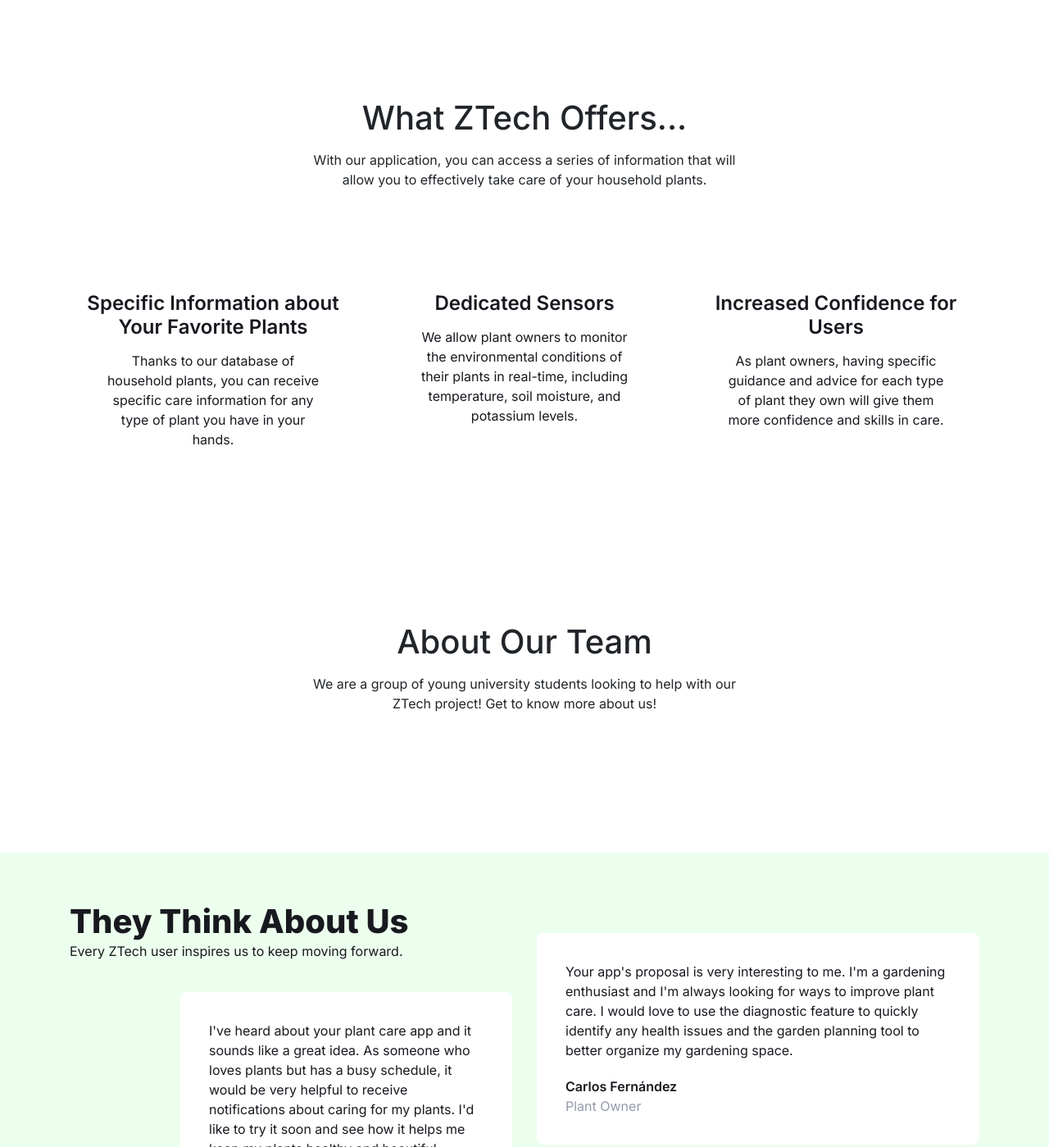
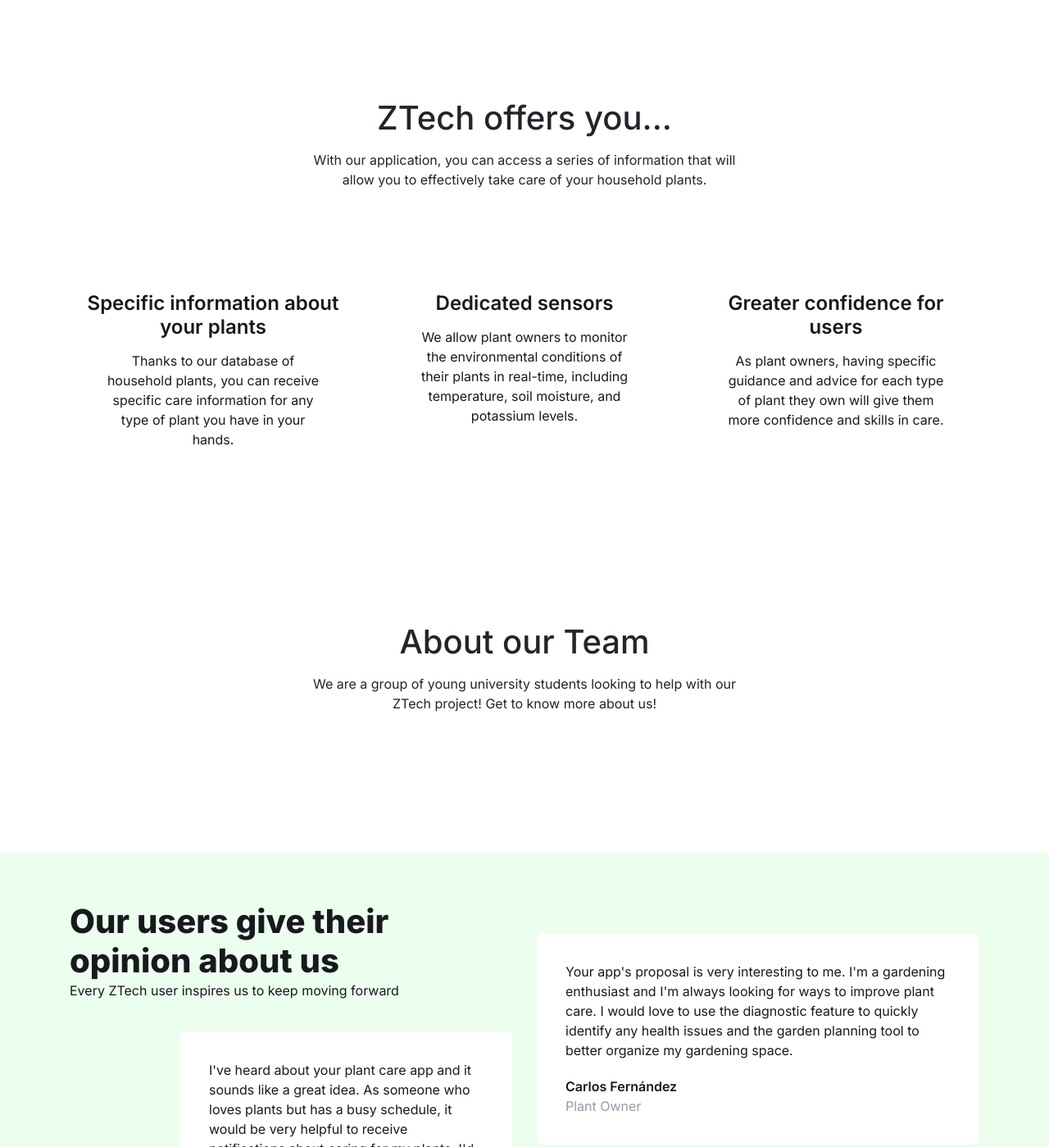
Before and after one commit to LosChiferos-WS71/ztech-landing-page, a website: page index.html in a window 1280 px wide. Shown: the part 740-2139 px from the top of the page at 82% size. Drawn offline with Linux system fonts and the light colour scheme; files whose address does not match are found by name.

Commit message:
update some english words

```diff
--- a/index.html
+++ b/index.html
@@ -59,8 +59,7 @@
     <div class="row">
       <div class="col-lg-6">
         <h1 class="wow fadeInUp" data-wow-delay="0.1s">
-          Take Care of Your Plants.<br />
-          Like an Expert.
+          Take care of your plants as if you were an expert
         </h1>
         <a>Download for Free Now</a>
       </div>
@@ -85,7 +84,7 @@
     <div class="row section-title">
       <div class="col-lg-6 m-auto">
         <h1 class="text-center pb-15 wow fadeInUp" data-wow-delay="0.1s">
-          What ZTech Offers...
+          ZTech offers you...
         </h1>
         <p class="text-center pb-50 wow fadeInUp" data-wow-delay="0.2s">
           With our application, you can access a series of information that will allow you to effectively take care of your household plants.</p>
@@ -94,7 +93,7 @@
     <div class="row">
       <div class="col-12 col-sm-6 col-xs-12 col-md-6 col-lg-4">
         <div class="single-feature wow fadeInUp" data-wow-delay="0.3s">
-          <h4>Specific Information about Your Favorite Plants</h4>
+          <h4>Specific information about your plants</h4>
           <p>
             Thanks to our database of household plants, you can receive specific care information for any type of plant you have in your hands.
           </p>
@@ -102,7 +101,7 @@
       </div>
       <div class="col-12 col-sm-6 col-xs-12 col-md-6 col-lg-4">
         <div class="single-feature wow fadeInUp" data-wow-delay="0.4s">
-          <h4>Dedicated Sensors</h4>
+          <h4>Dedicated sensors</h4>
           <p>
             We allow plant owners to monitor the environmental conditions of their plants in real-time, including temperature, soil moisture, and potassium levels.
           </p>
@@ -110,7 +109,7 @@
       </div>
       <div class="col-12 col-sm-6 col-xs-12 col-md-6 col-lg-4">
         <div class="single-feature wow fadeInUp" data-wow-delay="0.5s">
-          <h4>Increased Confidence for Users</h4>
+          <h4>Greater confidence for users</h4>
           <p>
             As plant owners, having specific guidance and advice for each type of plant they own will give them more confidence and skills in care.
           </p>
@@ -127,7 +126,7 @@
     <div class="row section-title">
       <div class="col-lg-6 m-auto">
         <h1 class="text-center pb-15 wow fadeInUp" data-wow-delay="0.1s">
-          About Our Team
+          About our Team
         </h1>
         <p class="text-center pb-50 wow fadeInUp" data-wow-delay="0.2s">
           We are a group of young university students looking to help with our ZTech project! Get to know more about us!
@@ -148,11 +147,11 @@
       <div class="col-lg-6">
 
         <h1 class="wow fadeInUp" data-wow-delay="0.1s">
-          They Think About Us<br />
+          Our users give their opinion about us<br />
 
         </h1>
         <p class="wow fadeInUp" data-wow-delay="0.2s">
-          Every ZTech user inspires us to keep moving forward.
+          Every ZTech user inspires us to keep moving forward
         </p>
         <div
           class="customer-block max-width-75 float-right wow fadeInUp"
@@ -192,7 +191,7 @@
   <div class="container mt-5">
     <div class="row">
       <div class="col-lg-8 offset-lg-2">
-        <h2 class="text-center mb-4">Get in Touch with Us</h2>
+        <h2 class="text-center mb-4">Contact us</h2>
         <p class="text-center mb-4">Fill out the form to contact us to receive a smart pot for your plants.</p>
         <form>
           <div class="form-group">
```
